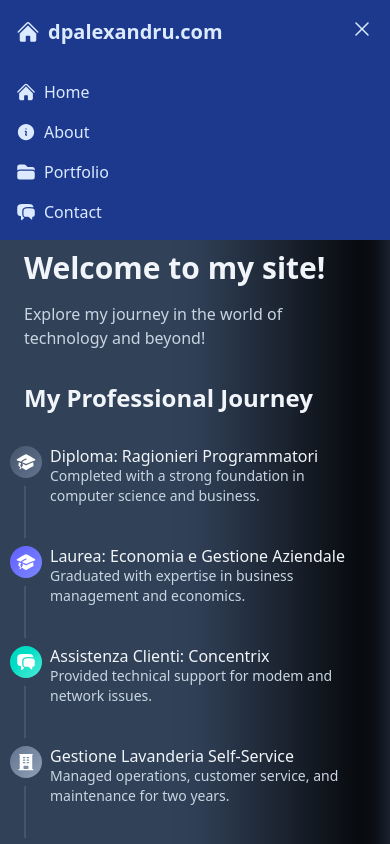
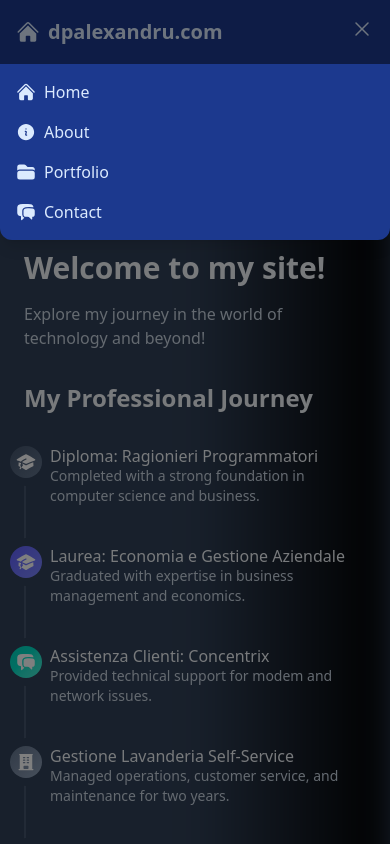
Before and after one commit to dpalexandru/dpalexandru.com, a React (Vite) app: page / in a window 390 px wide. Both pictures are taken after a click on the button "Open menu". Shown: the top 844 px of the page. Built offline with nearby package versions, Linux system fonts and the light colour scheme.

Commit message:
[add] gsap animation to burgher menu

```diff
--- a/package.json
+++ b/package.json
@@ -13,6 +13,7 @@
     "@heroicons/react": "^2.2.0",
     "@tailwindcss/vite": "^4.1.8",
     "framer-motion": "^12.15.0",
+    "gsap": "^3.13.0",
     "react": "^19.1.0",
     "react-dom": "^19.1.0",
     "react-router-dom": "^7.6.1",
--- a/src/components/Home.jsx
+++ b/src/components/Home.jsx
@@ -29,7 +29,7 @@ const Home = () => {
             Explore my journey in the world of technology and beyond!
           </p>
 
-          {/* Timeline Professionale */}
+          {/* Timeline cv */}
           <section>
             <h2 className="text-2xl font-bold mb-8 text-slate-100">My Professional Journey</h2>
             <ol className="relative border-l-2 border-slate-600">
--- a/src/components/Navbar.jsx
+++ b/src/components/Navbar.jsx
@@ -1,5 +1,6 @@
 import { Link } from 'react-router-dom';
-import { useEffect, useState, useRef } from 'react';
+import { useEffect, useLayoutEffect, useRef, useState } from 'react';
+import gsap from 'gsap';
 import {
   Bars3Icon,
   XMarkIcon,
@@ -16,13 +17,17 @@ const Navbar = () => {
   const [isFinal, setIsFinal] = useState(false);
   const [showWavingHand, setShowWavingHand] = useState(true);
   const [menuOpen, setMenuOpen] = useState(false);
-  const menuRef = useRef();
 
-  // Animazione typewriter
+  // Refs per GSAP
+  const overlayRef = useRef(null);
+  const panelRef = useRef(null);
+  const linksRef = useRef(null);
+  const tlRef = useRef(null);
+
+  // Typewriter (come già avevi)
   useEffect(() => {
     let index = 0;
     const typingSpeed = 150;
-
     const typewriter = setInterval(() => {
       if (index < initialText.length) {
         setDisplayedText((prev) => prev + initialText.charAt(index));
@@ -36,38 +41,68 @@ const Navbar = () => {
         }, 1000);
       }
     }, typingSpeed);
-
     return () => clearInterval(typewriter);
   }, []);
 
-  // Chiusura automatica del menu se clicchi fuori
+  // Timeline GSAP (una sola volta)
+  useLayoutEffect(() => {
+    const ctx = gsap.context(() => {
+      // stato iniziale nascosto
+      gsap.set(overlayRef.current, { autoAlpha: 0 });
+      gsap.set(panelRef.current, { y: -16, autoAlpha: 0 }); // piccolo offset verso l’alto
+
+      // Timeline pausata: la usiamo in play/reverse
+      tlRef.current = gsap.timeline({ paused: true, defaults: { duration: 0.35, ease: "power2.out" } })
+        .to(overlayRef.current, { autoAlpha: 1 }, 0)
+        .to(panelRef.current, { autoAlpha: 1, y: 0 }, 0)
+        .fromTo(
+          linksRef.current?.querySelectorAll('a'),
+          { y: 8, autoAlpha: 0 },
+          { y: 0, autoAlpha: 1, stagger: 0.05 },
+          0.05
+        );
+    });
+    return () => ctx.revert();
+  }, []);
+
+  // Play/Reverse al cambio di stato
   useEffect(() => {
-    const handleClickOutside = (event) => {
-      if (menuRef.current && !menuRef.current.contains(event.target)) {
-        setMenuOpen(false);
-      }
+    if (!tlRef.current) return;
+    if (menuOpen) {
+      tlRef.current.play();
+      // lock dello scroll sotto (opzionale)
+      document.documentElement.style.overflow = 'hidden';
+    } else {
+      tlRef.current.reverse().then(() => {
+        document.documentElement.style.overflow = '';
+      });
+    }
+  }, [menuOpen]);
+
+  // Chiudi al click fuori dal pannello
+  useEffect(() => {
+    const onDown = (e) => {
+      if (!panelRef.current) return;
+      if (menuOpen && !panelRef.current.contains(e.target)) setMenuOpen(false);
     };
-    document.addEventListener("mousedown", handleClickOutside);
-    return () => document.removeEventListener("mousedown", handleClickOutside);
-  }, [menuRef]);
+    document.addEventListener('mousedown', onDown);
+    return () => document.removeEventListener('mousedown', onDown);
+  }, [menuOpen]);
 
   return (
     <nav className="bg-blue-900 shadow-md sticky top-0 z-50">
+      {/* Barra superiore */}
       <div className="max-w-7xl mx-auto px-4 sm:px-6 lg:px-8">
         <div className="flex items-center justify-between h-16">
           {/* Logo / Titolo */}
           <div className="flex-shrink-0 flex items-center space-x-2">
-            {showWavingHand && (
-              <span className="text-2xl animate-waving-hand">👋</span>
-            )}
+            {showWavingHand && <span className="text-2xl animate-waving-hand">👋</span>}
             <Link
               to="/"
               className={`flex items-center text-xl font-bold transition-all duration-500 ${isFinal ? 'text-blue-100' : 'text-teal-400'
                 }`}
             >
-              {isFinal && (
-                <HomeIcon className="w-6 h-6 text-blue-100 inline-block mr-2" />
-              )}
+              {isFinal && <HomeIcon className="w-6 h-6 text-blue-100 inline-block mr-2" />}
               {displayedText}
               {!isFinal && <span className="blinking-cursor">|</span>}
             </Link>
@@ -76,80 +111,63 @@ const Navbar = () => {
           {/* Menu desktop */}
           <div className="hidden md:block">
             <div className="ml-10 flex items-baseline space-x-4">
-              <Link to="/" className="text-blue-200 hover:text-white">
-                Home
-              </Link>
-              <Link to="/about" className="text-blue-200 hover:text-white">
-                About
-              </Link>
-              <Link to="/portfolio" className="text-blue-200 hover:text-white">
-                Portfolio
-              </Link>
-              <Link to="/contact" className="text-blue-200 hover:text-white">
-                Contact
-              </Link>
+              <Link to="/" className="text-blue-200 hover:text-white">Home</Link>
+              <Link to="/about" className="text-blue-200 hover:text-white">About</Link>
+              <Link to="/portfolio" className="text-blue-200 hover:text-white">Portfolio</Link>
+              <Link to="/contact" className="text-blue-200 hover:text-white">Contact</Link>
             </div>
           </div>
 
           {/* Bottone hamburger mobile */}
           <div className="md:hidden">
             <button
-              onClick={() => setMenuOpen(!menuOpen)}
+              onClick={() => setMenuOpen((s) => !s)}
               className="text-blue-100 focus:outline-none"
+              aria-expanded={menuOpen}
+              aria-controls="mobile-menu"
+              aria-label="Open menu"
             >
-              {menuOpen ? (
-                <XMarkIcon className="w-6 h-6" />
-              ) : (
-                <Bars3Icon className="w-6 h-6" />
-              )}
+              {menuOpen ? <XMarkIcon className="w-6 h-6" /> : <Bars3Icon className="w-6 h-6" />}
             </button>
           </div>
         </div>
       </div>
 
-      {/* Menu mobile (aperto solo se menuOpen = true) */}
-      {menuOpen && (
-        <div
-          ref={menuRef}
-          className="md:hidden bg-blue-900 text-blue-100 p-4 space-y-4 absolute top-16 left-0 w-full z-50 transition duration-500"
-        >
-          <Link
-            to="/"
-            onClick={() => setMenuOpen(false)}
-            className="flex items-center space-x-2 hover:text-white"
-          >
+      {/* OVERLAY + PANEL sempre montati (GSAP gestisce visibilità) */}
+      {/* Overlay a pieno schermo */}
+      <div
+        ref={overlayRef}
+        className="fixed inset-0 bg-black/50 z-40 md:hidden pointer-events-auto"
+        onClick={() => setMenuOpen(false)}
+        style={{ visibility: 'hidden' }} // gsap.set(autoAlpha) gestisce anche visibility
+      />
+
+      {/* Pannello mobile */}
+      <div
+        id="mobile-menu"
+        ref={panelRef}
+        className="md:hidden fixed top-16 left-0 w-full z-50 bg-blue-900 text-blue-100 p-4 shadow-lg rounded-b-xl"
+        style={{ visibility: 'hidden' }}
+      >
+        <div ref={linksRef} className="space-y-4">
+          <Link to="/" onClick={() => setMenuOpen(false)} className="flex items-center space-x-2 hover:text-white">
             <HomeIcon className="w-5 h-5 text-blue-100" />
             <span>Home</span>
           </Link>
-
-          <Link
-            to="/about"
-            onClick={() => setMenuOpen(false)}
-            className="flex items-center space-x-2 hover:text-white"
-          >
+          <Link to="/about" onClick={() => setMenuOpen(false)} className="flex items-center space-x-2 hover:text-white">
             <InformationCircleIcon className="w-5 h-5 text-blue-100" />
             <span>About</span>
           </Link>
-
-          <Link
-            to="/portfolio"
-            onClick={() => setMenuOpen(false)}
-            className="flex items-center space-x-2 hover:text-white"
-          >
+          <Link to="/portfolio" onClick={() => setMenuOpen(false)} className="flex items-center space-x-2 hover:text-white">
             <FolderIcon className="w-5 h-5 text-blue-100" />
             <span>Portfolio</span>
           </Link>
-
-          <Link
-            to="/contact"
-            onClick={() => setMenuOpen(false)}
-            className="flex items-center space-x-2 hover:text-white"
-          >
+          <Link to="/contact" onClick={() => setMenuOpen(false)} className="flex items-center space-x-2 hover:text-white">
             <ChatBubbleLeftRightIcon className="w-5 h-5 text-blue-100" />
             <span>Contact</span>
           </Link>
         </div>
-      )}
+      </div>
     </nav>
   );
 };
```
Also changed, not shown: 1 other file (tests, documents, lock files or other folders).
